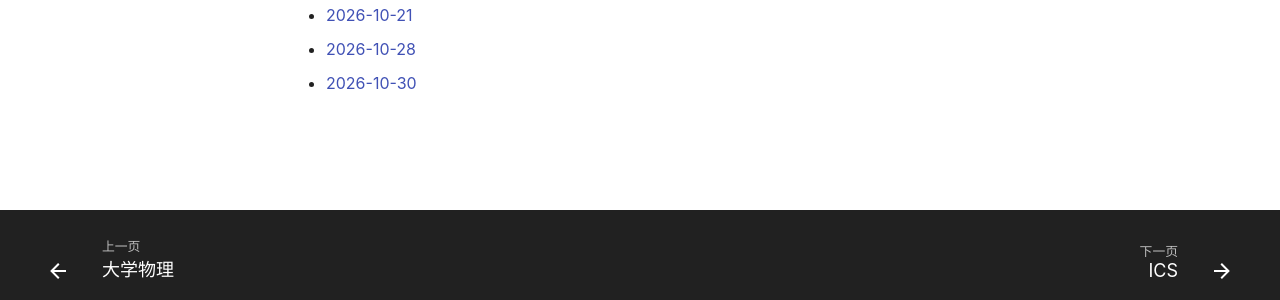
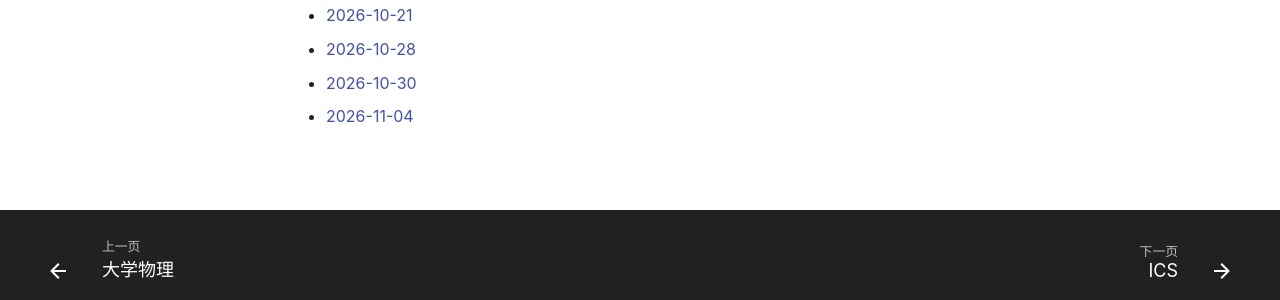
Before and after one commit to Lodpixel/Lec-Notes, an MkDocs documentation site: the page built from docs/课内/概率统计/index.md, in a window 1280 px wide. Shown: the part 528-828 px from the top of the page. Built offline with MkDocs 1.6.1 and Material for MkDocs 9.7.7, drawn with Linux system fonts in a browser that asks for light colours; comment, search, counter and statistics services are not loaded.

Commit message:
Update lecture transcript: docs/课内/概率统计/index.md

```diff
--- a/docs/课内/概率统计/index.md
+++ b/docs/课内/概率统计/index.md
@@ -22,3 +22,5 @@
 - [2026-10-28](2026-10-28.md)
 
 - [2026-10-30](2026-10-30.md)
+
+- [2026-11-04](2026-11-04.md)
```
